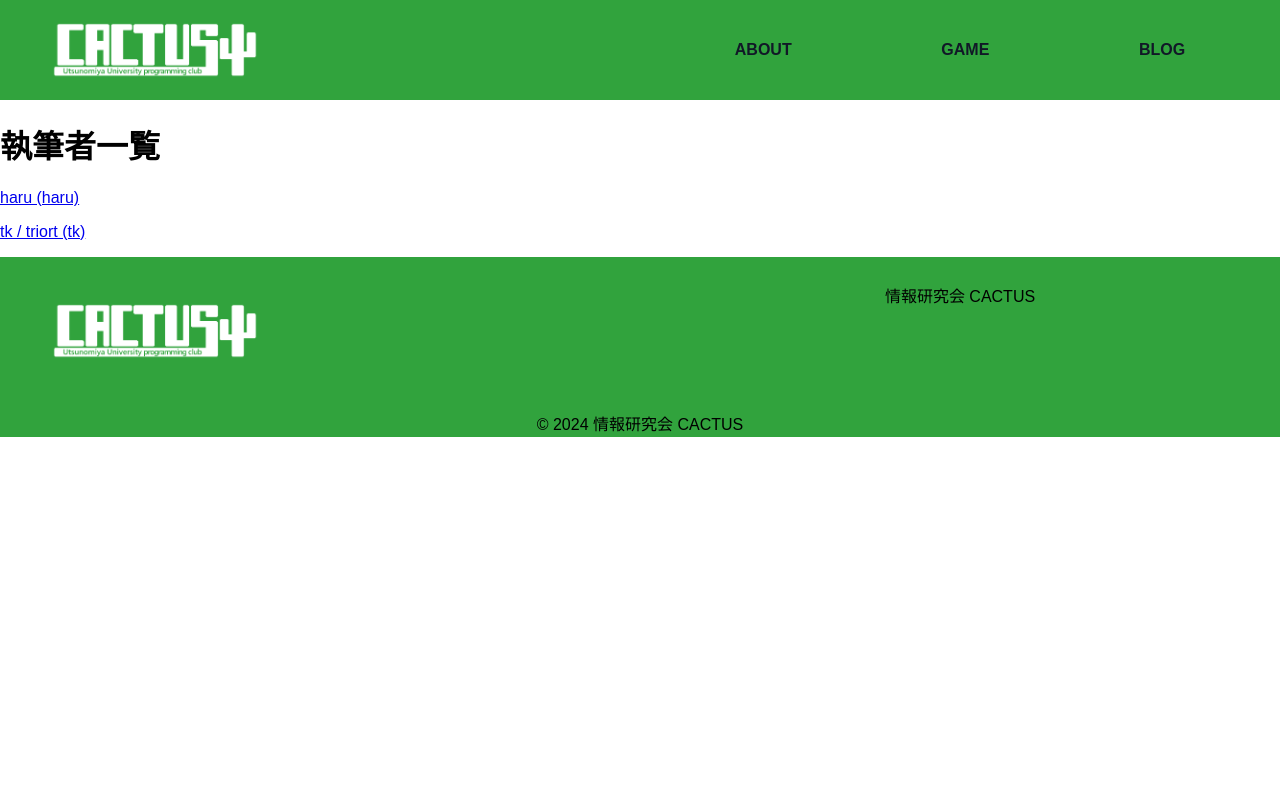
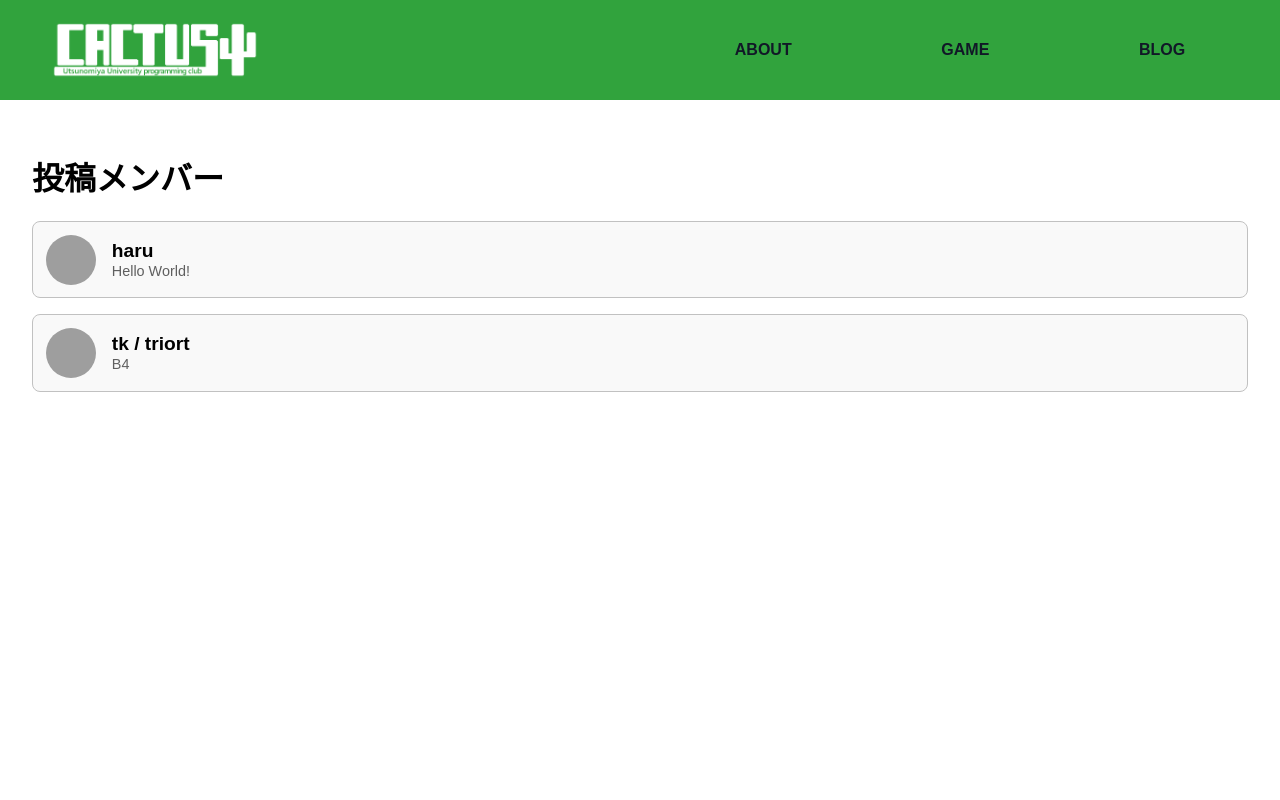
Before and after one commit to uu-cactus-org/website, an Astro site: page /blog/authors in a window 1280 px wide. Shown: the top 800 px of the page. Built offline with nearby package versions, Linux system fonts and the light colour scheme; Astro itself is replaced by a stand-in of ours; some packages are replaced by stand-ins of ours; grey boxes are pictures that could not be loaded.

Commit message:
style: 投稿メンバー一覧のページを整備

```diff
--- a/src/content/authors/haru.json
+++ b/src/content/authors/haru.json
@@ -6,5 +6,6 @@
     "twitter": "hqru2637",
     "github": "hqru2637"
   },
-  "status": "active"
+  "status": "active",
+  "profileImage": "https://github.com/hqru2637.png"
 }
--- a/src/pages/blog/authors/index.astro
+++ b/src/pages/blog/authors/index.astro
@@ -1,29 +1,35 @@
 ---
-import { getCollection } from "astro:content";
+import { getCollection } from 'astro:content';
 
-import Footer from "@components/features/footer/Footer.astro";
-import Header from "@components/features/header/Header.astro";
-import Layout from "../../../layouts/Layout.astro";
+import Footer from '@components/features/footer/Footer.astro';
+import Header from '@components/features/header/Header.astro';
+import Layout from '../../../layouts/Layout.astro';
 
 //TODO - ページ分けが必要??
-const authors = await getCollection("authors");
+const authors = await getCollection('authors');
 ---
 
 <Layout>
   <Fragment slot="head">
-      <title>執筆者一覧 | 情報研究会 CACTUS</title>
+    <title>投稿メンバー | 情報研究会 CACTUS</title>
     <meta property="og:type" content="article" />
   </Fragment>
   <Header slot="header" />
   <div slot="content">
     <div class="body">
-          <h1>執筆者一覧</h1>
+      <h1>投稿メンバー</h1>
       <div class="author-container">
         {
-                  authors.map(author => (
-                    <p>
-                        <a href={`/blog/authors/${author.id}`}>{author.data.name} ({author.data.id})</a>
-                    </p>
+          authors.map((author) => (
+            <a href={`/blog/authors/${author.id}`} class="author-card">
+              <div class="author-image">
+                <img src={author.data.profileImage} alt="profile icon" width="50" height="50" />
+              </div>
+              <div>
+                <span class="author-name">{author.data.name}</span><br />
+                <span class="author-bio">{author.data.bio}</span>
+              </div>
+            </a>
           ))
         }
       </div>
@@ -31,3 +37,63 @@ const authors = await getCollection("authors");
   </div>
   <Footer slot="footer" />
 </Layout>
+
+<style>
+  .body {
+    margin: 0 auto;
+    max-width: 1300px;
+    min-height: 100vh;
+    padding: 2em;
+    box-sizing: border-box;
+  }
+
+  @media screen and (max-width: 768px) {
+    .body {
+      padding: 0.8em;
+    }
+  }
+
+  a {
+    text-decoration: none;
+    color: inherit;
+  }
+
+  .author-container {
+    display: flex;
+    flex-direction: column;
+    gap: 1rem;
+  }
+
+  .author-card {
+    display: flex;
+    align-items: center;
+    padding: 0.8rem;
+    border: 1.5px solid #c1c1c1;
+    border-radius: 8px;
+    background-color: #f9f9f9;
+  }
+
+  .author-card:hover {
+    background-color: #f0f0f0;
+  }
+
+  .author-image {
+    display: flex;
+    align-items: center;
+    margin-right: 1rem;
+  }
+
+  .author-image img {
+    border-radius: 50%;
+  }
+
+  .author-name {
+    font-size: 1.2rem;
+    font-weight: bold;
+  }
+
+  .author-bio {
+    font-size: 0.9rem;
+    color: #5f5f5f;
+  }
+</style>
```
Lines whose indentation alone changed are shown as unchanged.
